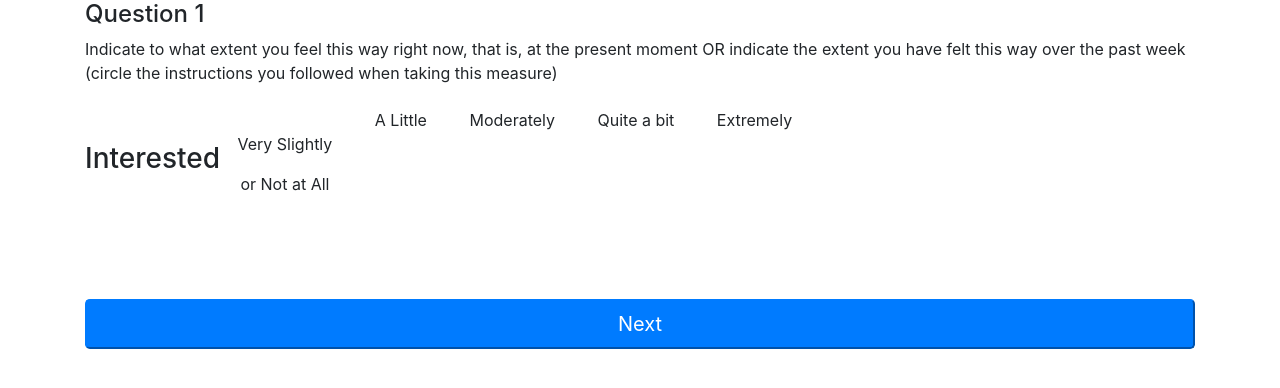
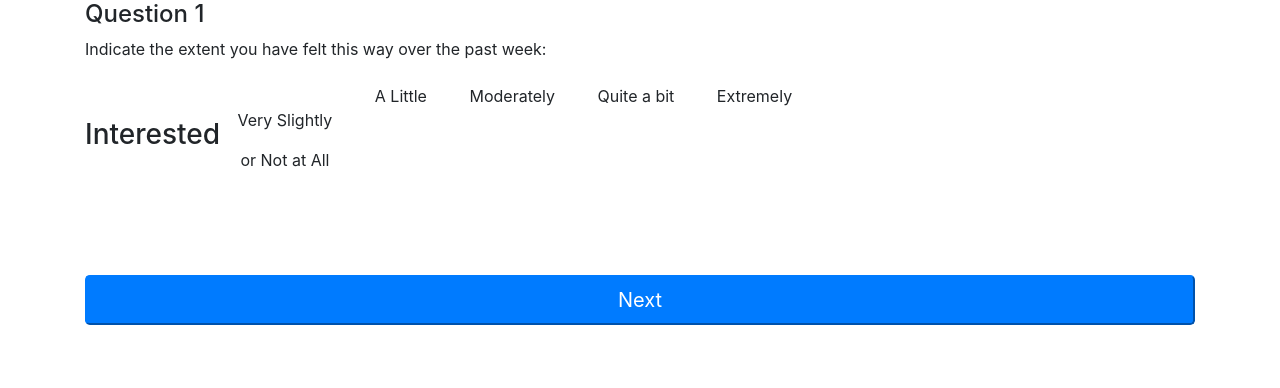
Before and after one commit to a-ashbeck/mood_mapper_task4_English, a website: page public/index.html in a window 1280 px wide. Both pictures are taken after a click on the button "Next". Drawn offline with nearby package versions, Linux system fonts and the light colour scheme.

Commit message:
Update text on front page

```diff
--- a/public/index.html
+++ b/public/index.html
@@ -19,15 +19,16 @@
                 <p>
                     We are looking to understand the way in which mood may affect your daily life.
                 </p>
-                <p>Over the next 5 minutes we will ask you to review some examples of faces that relate to different descriptions of mood.</p>
-                <p><b>DO NOT CLICK REFRESH</b></p>
+                <p>Over the next 5 minutes we will ask you to review 20 words that relate to different descriptions of mood.</p>
+                <p>Please indicate the extent you have felt each way over the past week.</p>
+                <p><b>DO NOT CLICK REFRESH OR THE BACK BUTTON DURING THIS SURVEY</b></p>
                 <p>Please click "Next" to begin!</p>
                 <button class="btn-lg btn-primary btn-block" id="next0">Next</button>
             </section>
             <section id="item1" class="form-group">
                 <h4>Question 1</h4>
                 <p>
-                    Indicate to what extent you feel this way right now, that is, at the present moment OR indicate the extent you have felt this way over the past week (circle the instructions you followed when taking this measure)
+                    Indicate the extent you have felt this way over the past week:
                 </p>
                 <label for="item1" class="control-label">
                     <h3 class="text-center">Interested</h3>
@@ -63,7 +64,7 @@
             <section id="item2" class="form-group">
                 <h4>Question 2</h4>
                 <p>
-                    Indicate to what extent you feel this way right now, that is, at the present moment OR indicate the extent you have felt this way over the past week (circle the instructions you followed when taking this measure)
+                    Indicate the extent you have felt this way over the past week:
                 </p>
                 <label for="item2" class="control-label">
                     <h3 class="text-center">Distressed</h3>
@@ -98,7 +99,7 @@
             </section><section id="item3" class="form-group">
                 <h4>Question 3</h4>
                 <p>
-                    Indicate to what extent you feel this way right now, that is, at the present moment OR indicate the extent you have felt this way over the past week (circle the instructions you followed when taking this measure)
+                    Indicate the extent you have felt this way over the past week:
                 </p>
                 <label for="item3" class="control-label">
                     <h3 class="text-center">Excited</h3>
@@ -134,7 +135,7 @@
             <section id="item4" class="form-group">
                 <h4>Question 4</h4>
                 <p>
-                    Indicate to what extent you feel this way right now, that is, at the present moment OR indicate the extent you have felt this way over the past week (circle the instructions you followed when taking this measure)
+                    Indicate the extent you have felt this way over the past week:
                 </p>
                 <label for="item4" class="control-label">
                     <h3 class="text-center">Upset</h3>
@@ -170,7 +171,7 @@
             <section id="item5" class="form-group">
                 <h4>Question 5</h4>
                 <p>
-                    Indicate to what extent you feel this way right now, that is, at the present moment OR indicate the extent you have felt this way over the past week (circle the instructions you followed when taking this measure)
+                    Indicate the extent you have felt this way over the past week:
                 </p>
                 <label for="item5" class="control-label">
                     <h3 class="text-center">Strong</h3>
@@ -206,7 +207,7 @@
             <section id="item6" class="form-group">
                 <h4>Question 6</h4>
                 <p>
-                    Indicate to what extent you feel this way right now, that is, at the present moment OR indicate the extent you have felt this way over the past week (circle the instructions you followed when taking this measure)
+                    Indicate the extent you have felt this way over the past week:
                 </p>
                 <label for="item6" class="control-label">
                     <h3 class="text-center">Guilty</h3>
@@ -242,7 +243,7 @@
             <section id="item7" class="form-group">
                 <h4>Question 7</h4>
                 <p>
-                    Indicate to what extent you feel this way right now, that is, at the present moment OR indicate the extent you have felt this way over the past week (circle the instructions you followed when taking this measure)
+                    Indicate the extent you have felt this way over the past week:
                 </p>
                 <label for="item7" class="control-label">
                     <h3 class="text-center">Scared</h3>
@@ -278,7 +279,7 @@
             <section id="item8" class="form-group">
                 <h4>Question 8</h4>
                 <p>
-                    Indicate to what extent you feel this way right now, that is, at the present moment OR indicate the extent you have felt this way over the past week (circle the instructions you followed when taking this measure)
+                    Indicate the extent you have felt this way over the past week:
                 </p>
                 <label for="item8" class="control-label">
                     <h3 class="text-center">Hostile</h3>
@@ -314,7 +315,7 @@
             <section id="item9" class="form-group">
                 <h4>Question 9</h4>
                 <p>
-                    Indicate to what extent you feel this way right now, that is, at the present moment OR indicate the extent you have felt this way over the past week (circle the instructions you followed when taking this measure)
+                    Indicate the extent you have felt this way over the past week:
                 </p>
                 <label for="item9" class="control-label">
                     <h3 class="text-center">Enthusiastic</h3>
@@ -350,7 +351,7 @@
             <section id="item10" class="form-group">
                 <h4>Question 10</h4>
                 <p>
-                    Indicate to what extent you feel this way right now, that is, at the present moment OR indicate the extent you have felt this way over the past week (circle the instructions you followed when taking this measure)
+                    Indicate the extent you have felt this way over the past week:
                 </p>
                 <label for="item10" class="control-label">
                     <h3 class="text-center">Proud</h3>
@@ -386,7 +387,7 @@
             <section id="item11" class="form-group">
                 <h4>Question 11</h4>
                 <p>
-                    Indicate to what extent you feel this way right now, that is, at the present moment OR indicate the extent you have felt this way over the past week (circle the instructions you followed when taking this measure)
+                    Indicate the extent you have felt this way over the past week:
                 </p>
                 <label for="item11" class="control-label">
                     <h3 class="text-center">Irritable</h3>
@@ -422,7 +423,7 @@
             <section id="item12" class="form-group">
                 <h4>Question 12</h4>
                 <p>
-                    Indicate to what extent you feel this way right now, that is, at the present moment OR indicate the extent you have felt this way over the past week (circle the instructions you followed when taking this measure)
+                    Indicate the extent you have felt this way over the past week:
                 </p>
                 <label for="item12" class="control-label">
                     <h3 class="text-center">Alert</h3>
@@ -458,7 +459,7 @@
             <section id="item13" class="form-group">
                 <h4>Question 13</h4>
                 <p>
-                    Indicate to what extent you feel this way right now, that is, at the present moment OR indicate the extent you have felt this way over the past week (circle the instructions you followed when taking this measure)
+                    Indicate the extent you have felt this way over the past week:
                 </p>
                 <label for="item13" class="control-label">
                     <h3 class="text-center">Ashamed</h3>
@@ -494,7 +495,7 @@
             <section id="item14" class="form-group">
                 <h4>Question 14</h4>
                 <p>
-                    Indicate to what extent you feel this way right now, that is, at the present moment OR indicate the extent you have felt this way over the past week (circle the instructions you followed when taking this measure)
+                    Indicate the extent you have felt this way over the past week:
                 </p>
                 <label for="item14" class="control-label">
                     <h3 class="text-center">Inspired</h3>
@@ -530,7 +531,7 @@
             <section id="item15" class="form-group">
                 <h4>Question 15</h4>
                 <p>
-                    Indicate to what extent you feel this way right now, that is, at the present moment OR indicate the extent you have felt this way over the past week (circle the instructions you followed when taking this measure)
+                    Indicate the extent you have felt this way over the past week:
                 </p>
                 <label for="item15" class="control-label">
                     <h3 class="text-center">Nervous</h3>
@@ -566,7 +567,7 @@
             <section id="item16" class="form-group">
                 <h4>Question 16</h4>
                 <p>
-                    Indicate to what extent you feel this way right now, that is, at the present moment OR indicate the extent you have felt this way over the past week (circle the instructions you followed when taking this measure)
+                    Indicate the extent you have felt this way over the past week:
                 </p>
                 <label for="item16" class="control-label">
                     <h3 class="text-center">Determined</h3>
@@ -602,7 +603,7 @@
             <section id="item17" class="form-group">
                 <h4>Question 17</h4>
                 <p>
-                    Indicate to what extent you feel this way right now, that is, at the present moment OR indicate the extent you have felt this way over the past week (circle the instructions you followed when taking this measure)
+                    Indicate the extent you have felt this way over the past week:
                 </p>
                 <label for="item17" class="control-label">
                     <h3 class="text-center">Attentive</h3>
@@ -638,7 +639,7 @@
             <section id="item18" class="form-group">
                 <h4>Question 18</h4>
                 <p>
-                    Indicate to what extent you feel this way right now, that is, at the present moment OR indicate the extent you have felt this way over the past week (circle the instructions you followed when taking this measure)
+                    Indicate the extent you have felt this way over the past week:
                 </p>
                 <label for="item18" class="control-label">
                     <h3 class="text-center">Jittery</h3>
@@ -674,7 +675,7 @@
             <section id="item19" class="form-group">
                 <h4>Question 19</h4>
                 <p>
-                    Indicate to what extent you feel this way right now, that is, at the present moment OR indicate the extent you have felt this way over the past week (circle the instructions you followed when taking this measure)
+                    Indicate the extent you have felt this way over the past week:
                 </p>
                 <label for="item19" class="control-label">
                     <h3 class="text-center">Active</h3>
@@ -710,7 +711,7 @@
             <section id="item20" class="form-group">
                 <h4>Question 20</h4>
                 <p>
-                    Indicate to what extent you feel this way right now, that is, at the present moment OR indicate the extent you have felt this way over the past week (circle the instructions you followed when taking this measure)
+                    Indicate the extent you have felt this way over the past week:
                 </p>
                 <label for="item20" class="control-label">
                     <h3 class="text-center">Afraid</h3>
```
